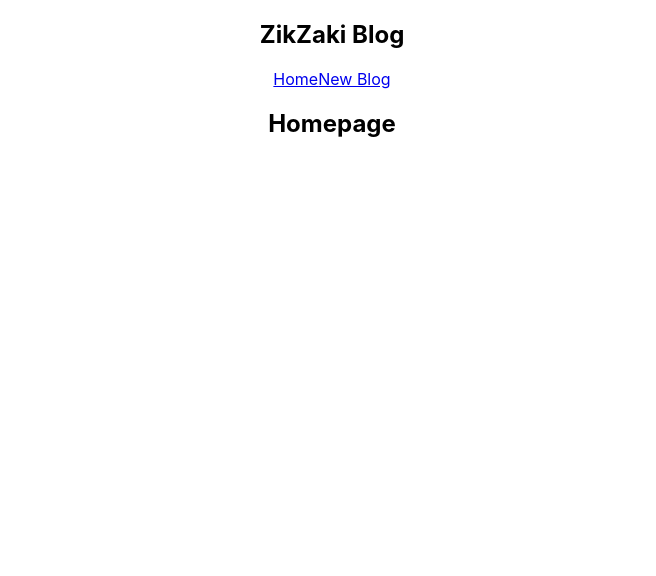
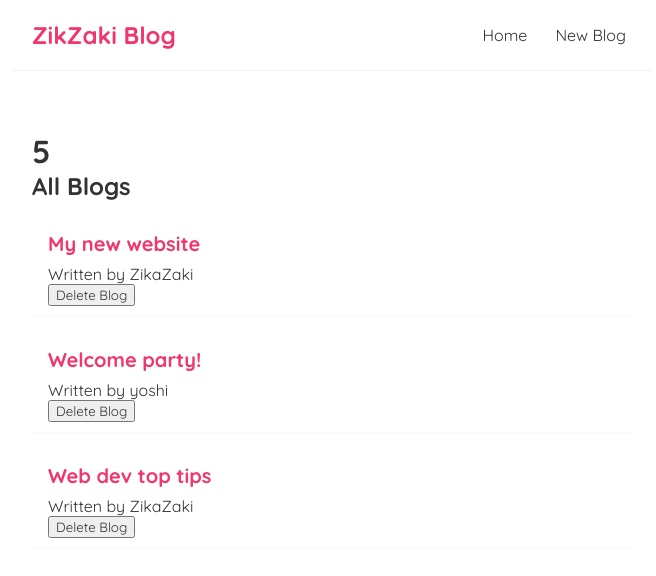
Before and after one commit to ZikaZaki/React-Blog, a React (Create React App) app: page / in a window 1280 px wide. Shown: the top 576 px of the page, without its empty margins (308-964 px from the left). Built offline with nearby package versions, Linux system fonts and the light colour scheme.

Commit message:
Add vid 14

```diff
--- a/src/App.css
+++ /dev/null
@@ -1,38 +0,0 @@
-.App {
-  text-align: center;
-}
-
-.App-logo {
-  height: 40vmin;
-  pointer-events: none;
-}
-
-@media (prefers-reduced-motion: no-preference) {
-  .App-logo {
-    animation: App-logo-spin infinite 20s linear;
-  }
-}
-
-.App-header {
-  background-color: #282c34;
-  min-height: 100vh;
-  display: flex;
-  flex-direction: column;
-  align-items: center;
-  justify-content: center;
-  font-size: calc(10px + 2vmin);
-  color: white;
-}
-
-.App-link {
-  color: #61dafb;
-}
-
-@keyframes App-logo-spin {
-  from {
-    transform: rotate(0deg);
-  }
-  to {
-    transform: rotate(360deg);
-  }
-}
--- a/src/App.js
+++ b/src/App.js
@@ -1,12 +1,20 @@
-import './App.css';
+import { useState } from 'react';
 import Navbar from './Navbar.js'
 import Home from './Home.js'
 
 function App() {
+  const [counter, setCounter] = useState(0);
+
+  setTimeout(
+    () => setCounter(counter + 1),
+    1000
+  )
+
   return (
     <div className="App">
       <Navbar />
       <div className="content">
+        <h1>{counter}</h1>
         <Home />
       </div>
     </div>
--- /dev/null
+++ b/src/BlogList.js
@@ -0,0 +1,17 @@
+const BlogList = ({ blogs, title, handleDelete }) => {
+
+    return (
+        <div className="blog-list">
+            <h2>{ title }</h2>
+             {blogs.map((blog) => (
+            <div className="blog-preview" key={blog.id}>
+                <h2>{blog.title}</h2>
+                <p>Written by {blog.author}</p>
+                <button onClick={()=> handleDelete(blog.id)}>Delete Blog</button>
+            </div>
+          ))}
+        </div>
+    );
+}
+
+export default BlogList;
--- a/src/Home.js
+++ b/src/Home.js
@@ -1,7 +1,26 @@
+import { useState, useEffect } from 'react';
+import BlogList from './BlogList';
+
 const Home = () => {
+    const [blogs, setBlogs] = useState([
+        { title: 'My new website', body: 'lorem ipsum...', author: 'ZikaZaki', id: 1 },
+        { title: 'Welcome party!', body: 'lorem ipsum...', author: 'yoshi', id: 2 },
+        { title: 'Web dev top tips', body: 'lorem ipsum...', author: 'ZikaZaki', id: 3 }
+    ]);
+
+    const handleDelete = (id) => {
+        setBlogs(blogs.filter((blog) => blog.id !== id));
+    }
+
+    useEffect(()=>{
+        console.log('use effect ran');
+        console.log(blogs);
+    });
+
     return (
         <div className="home">
-            <h2>Homepage</h2>
+         <BlogList blogs={blogs} title="All Blogs" handleDelete={handleDelete} />
+         {/* <BlogList blogs={blogs.filter((blog)=> blog.author==='ZikaZaki')} title="ZikaZaki's Blogs" /> */}
         </div>
     );
 }
--- a/src/index.css
+++ b/src/index.css
@@ -1,13 +1,50 @@
-body {
+@import url('https://fonts.googleapis.com/css2?family=Quicksand:wght@300;400;500;600;700&display=swap');
+
+/* Base styles */
+* {
   margin: 0;
-  font-family: -apple-system, BlinkMacSystemFont, 'Segoe UI', 'Roboto', 'Oxygen',
-    'Ubuntu', 'Cantarell', 'Fira Sans', 'Droid Sans', 'Helvetica Neue',
-    sans-serif;
-  -webkit-font-smoothing: antialiased;
-  -moz-osx-font-smoothing: grayscale;
+  font-family: "Quicksand";
+  color: #333;
+}
+.navbar {
+  padding: 20px;
+  display: flex;
+  align-items: center;
+  max-width: 600px;
+  margin: 0 auto;
+  border-bottom: 1px solid #f2f2f2;
+}
+.navbar h1 {
+  color: #f1356d;
+}
+.navbar .links {
+  margin-left: auto;
+}
+.navbar a {
+  margin-left: 16px;
+  text-decoration: none;
+  padding: 6px;
+}
+.navbar a:hover {
+  color: #f1356d;
+}
+.content {
+  max-width: 600px;
+  margin: 40px auto;
+  padding: 20px;
 }
 
-code {
-  font-family: source-code-pro, Menlo, Monaco, Consolas, 'Courier New',
-    monospace;
+/* blog previews / list */
+.blog-preview {
+  padding: 10px 16px;
+  margin: 20px 0;
+  border-bottom: 1px solid #fafafa;
 }
+.blog-preview:hover {
+  box-shadow: 1px 3px 5px rgba(0, 0, 0, 0.1);
+}
+.blog-preview h2 {
+  font-size: 20px;
+  color: #f1356d;
+  margin-bottom: 8px;
+}
```
Also changed, not shown: 1 other file (tests, documents, lock files or other folders).
